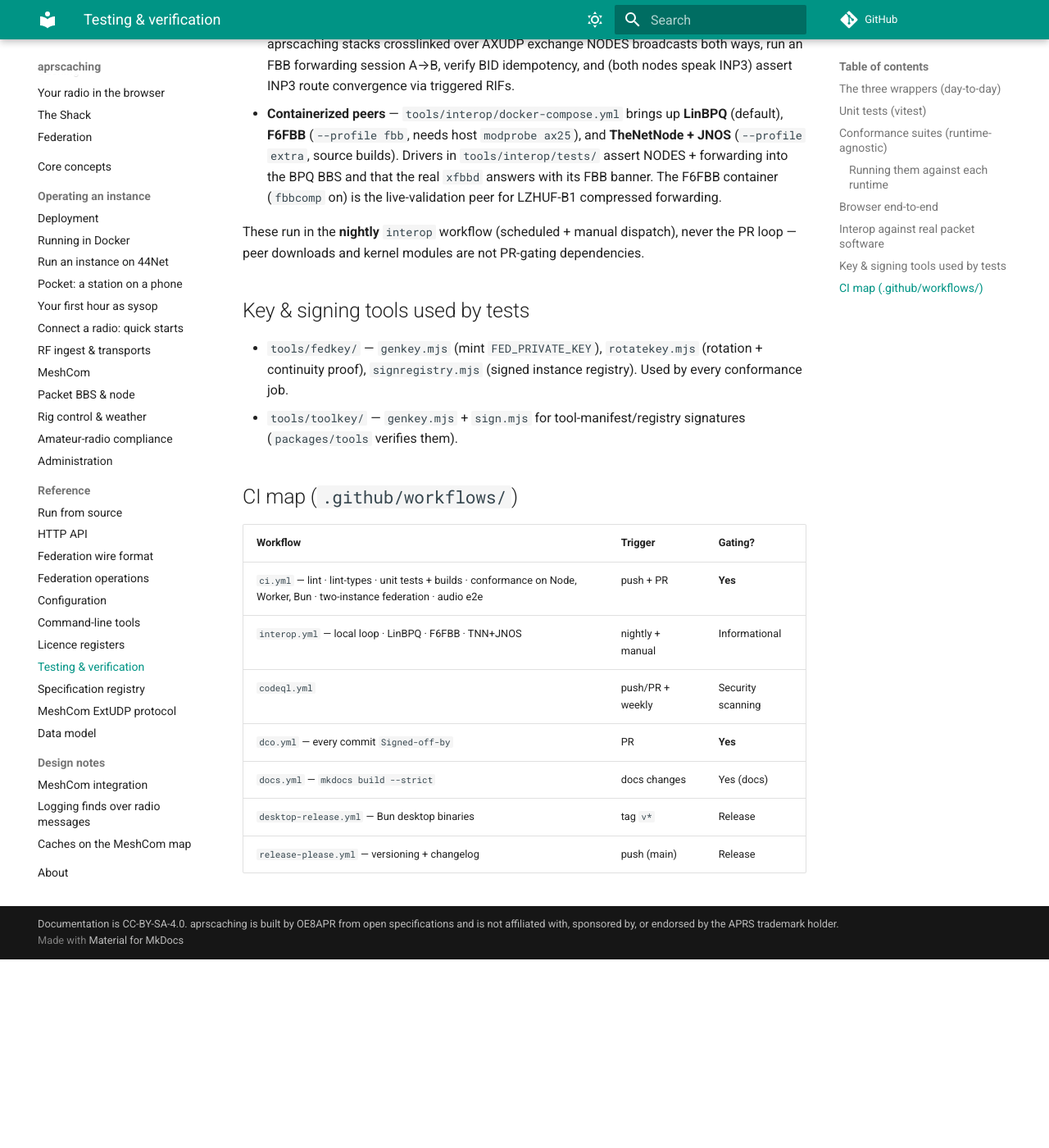
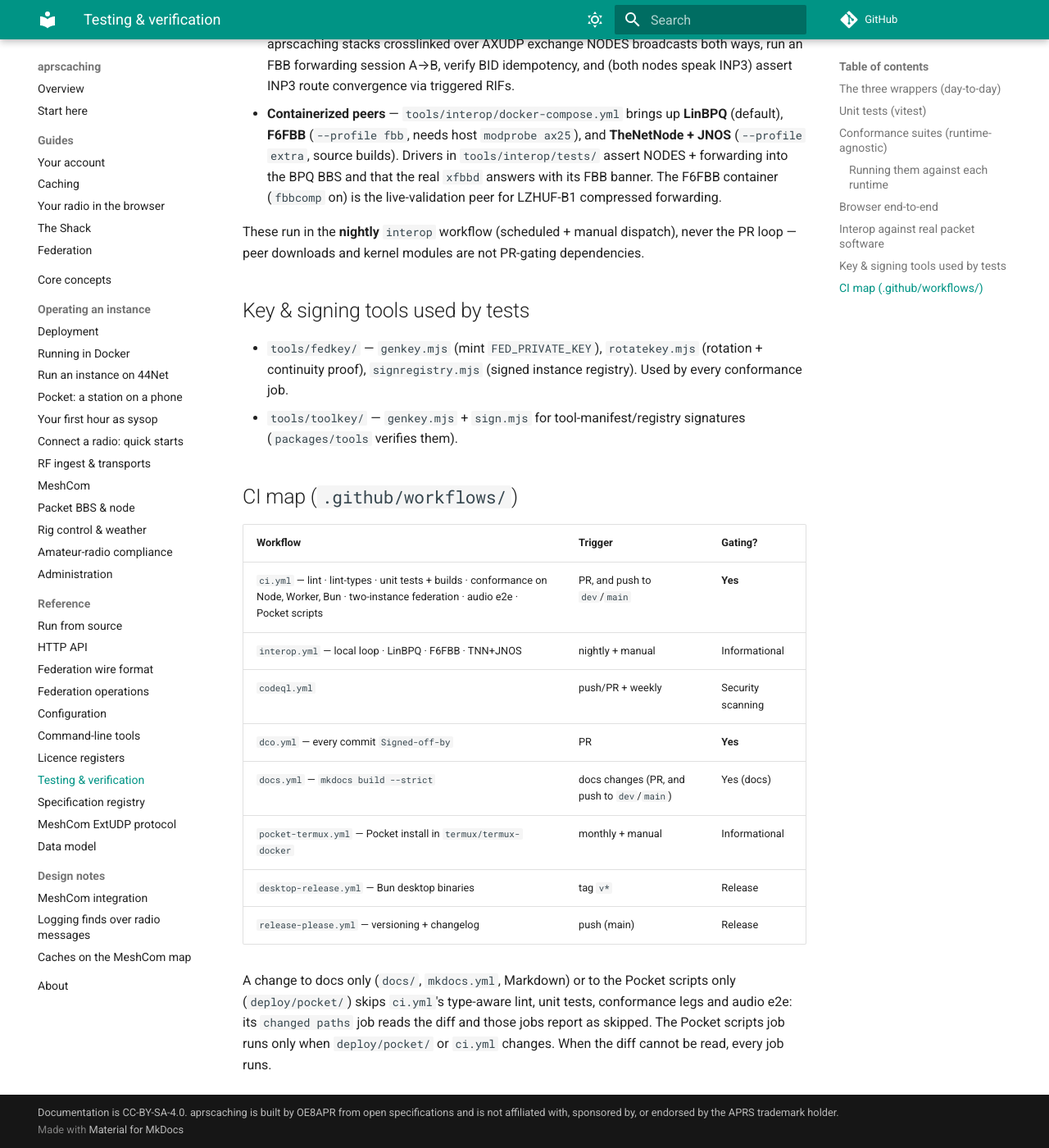
Before and after one commit to apachler/aprscaching, an MkDocs documentation site: the page built from docs/reference/testing.md, in a window 1280 px wide and 1400 px high, scrolled down 2697 px. Shown: the whole window at 82% size. Built offline with MkDocs 1.6.1 and Material for MkDocs 9.7.7, drawn with Linux system fonts in a browser that asks for light colours; comment, search, counter and statistics services are not loaded; before the commit the page ends 3867 px from its top, so only the background shows below that.

Commit message:
ci: run CI once per PR, skip heavy jobs for docs/Pocket-only changes, monthly Termux check (#125)
- ci.yml and docs.yml run on push only for dev and main; a feature
  branch is tested once, by its pull request, instead of twice.
- A "changed paths" job reads the diff: a change to docs only
  (docs/, mkdocs.yml, Markdown) or to deploy/pocket/ only skips the
  type-aware lint, unit tests, conformance legs and audio e2e; the
  Pocket scripts job runs only when deploy/pocket/ or ci.yml changes.
  Skipped jobs satisfy required checks; an unreadable diff runs all.
- pocket-termux runs monthly (1st, 04:41 UTC) and on demand.
- Docs: the CI map in testing.md, pocket.md and TODO.

Signed-off-by: Andreas Pachler <apachler@paan-systems.com>

```diff
--- a/docs/reference/testing.md
+++ b/docs/reference/testing.md
@@ -119,10 +119,16 @@
 
 | Workflow | Trigger | Gating? |
 |---|---|---|
-| `ci.yml` — lint · lint-types · unit tests + builds · conformance on Node, Worker, Bun · two-instance federation · audio e2e | push + PR | **Yes** |
+| `ci.yml` — lint · lint-types · unit tests + builds · conformance on Node, Worker, Bun · two-instance federation · audio e2e · Pocket scripts | PR, and push to `dev`/`main` | **Yes** |
 | `interop.yml` — local loop · LinBPQ · F6FBB · TNN+JNOS | nightly + manual | Informational |
 | `codeql.yml` | push/PR + weekly | Security scanning |
 | `dco.yml` — every commit `Signed-off-by` | PR | **Yes** |
-| `docs.yml` — `mkdocs build --strict` | docs changes | Yes (docs) |
+| `docs.yml` — `mkdocs build --strict` | docs changes (PR, and push to `dev`/`main`) | Yes (docs) |
+| `pocket-termux.yml` — Pocket install in `termux/termux-docker` | monthly + manual | Informational |
 | `desktop-release.yml` — Bun desktop binaries | tag `v*` | Release |
 | `release-please.yml` — versioning + changelog | push (main) | Release |
+
+A change to docs only (`docs/`, `mkdocs.yml`, Markdown) or to the Pocket scripts only (`deploy/pocket/`) skips
+`ci.yml`'s type-aware lint, unit tests, conformance legs and audio e2e: its `changed paths` job reads the diff
+and those jobs report as skipped. The Pocket scripts job runs only when `deploy/pocket/` or `ci.yml` changes.
+When the diff cannot be read, every job runs.
```
Also changed, not shown: TODO.md (+1 -1 lines), docs/operate/pocket.md (+1 -1 lines), 3 other files.
